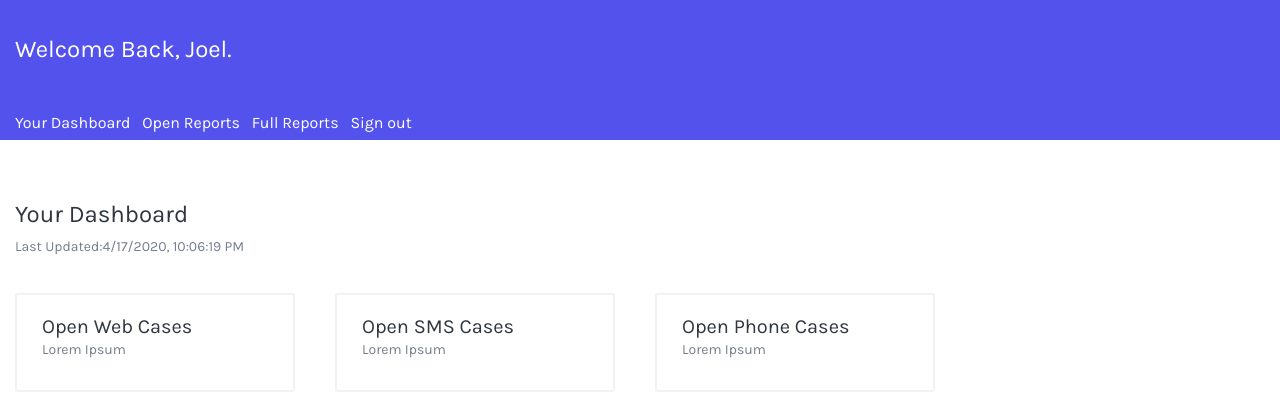
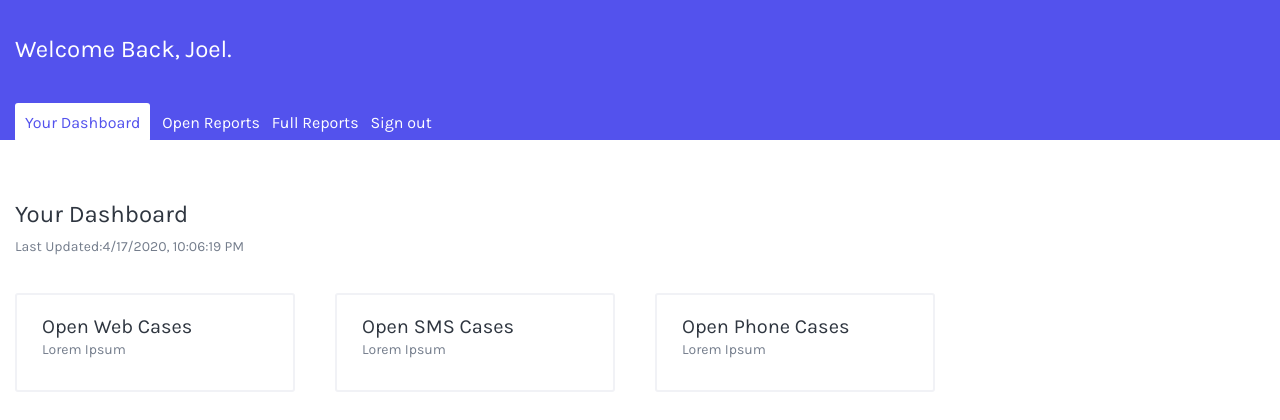
Before and after one commit to kittymagician/COVID-19-Emergency-Response-Hub, a Flask app: template templates/dashboard.html in a window 1280 px wide. Shown: the top 420 px of the page. Run offline with Flask 2, Linux system fonts and the light colour scheme; the template is opened without the code that fills it, so the values that code supplies are empty; some libraries are stand-ins or nearby versions.

Commit message:
Menu changes

```diff
--- a/static/style.css
+++ b/static/style.css
@@ -101,13 +101,21 @@ h2 {
 .dashMenu li {
 
 	list-style-type: none;
+	color: white;
 }
 
 
-.dashMenu ul li a {
+.dashMenu a {
 
-	color: white !important;
 	font-size: 16px;
+}
+
+.active {
+
+	color: #5352ED !important;
+	background-color: white;
+	padding: 10px;
+	border-radius: 3px;
 }
 
 .dashMain h1 {
--- a/templates/dashboard.html
+++ b/templates/dashboard.html
@@ -15,7 +15,7 @@
 		<div class="row">
 			<div class="col">
 				<ul class="list-inline">
-					<li class="list-inline-item"><a>Your Dashboard</a></li>
+					<li class="list-inline-item"><a class="active">Your Dashboard</a></li>
 					<li class="list-inline-item"><a>Open Reports</a></li>
 					<li class="list-inline-item"><a>Full Reports</a></li>
 					<li class="list-inline-item"><a>Sign out</a></li>
```
